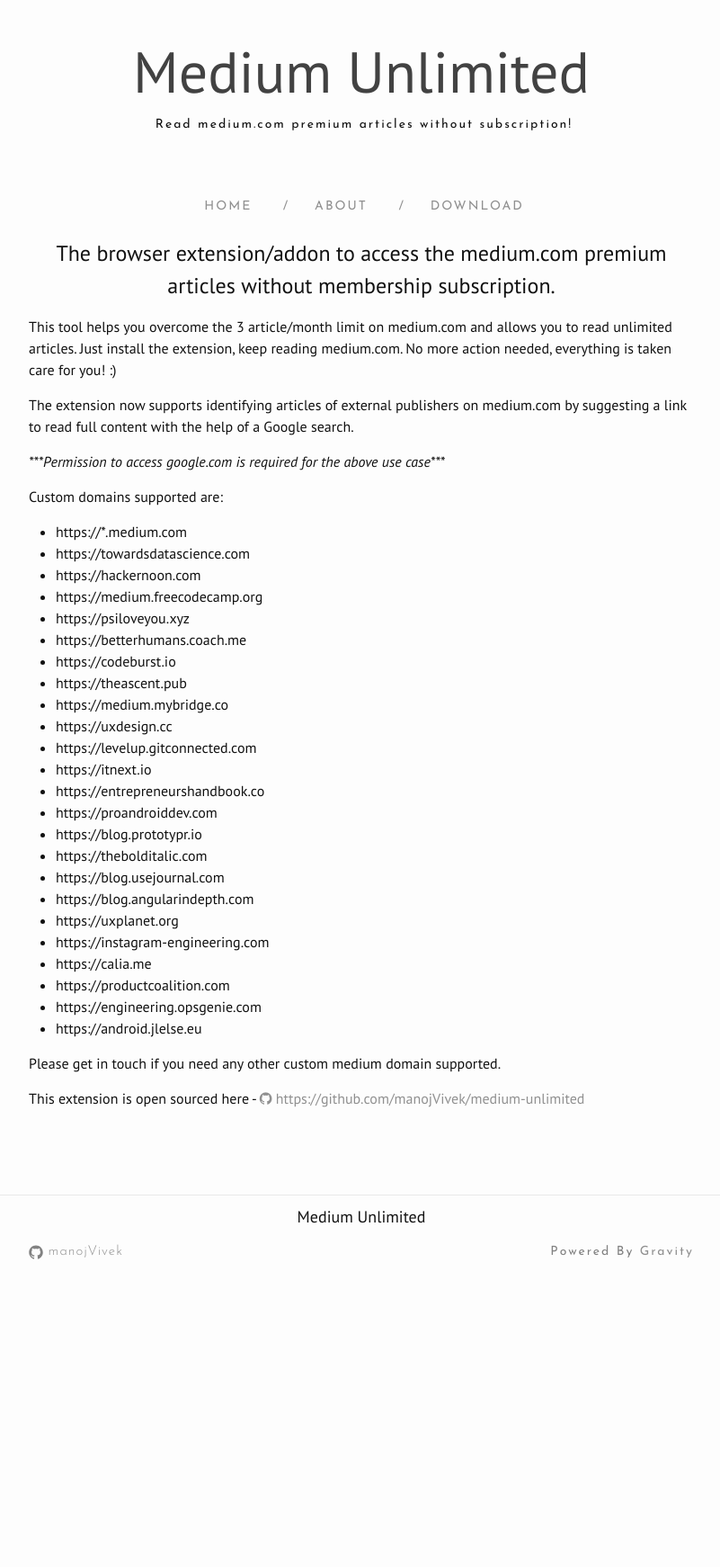
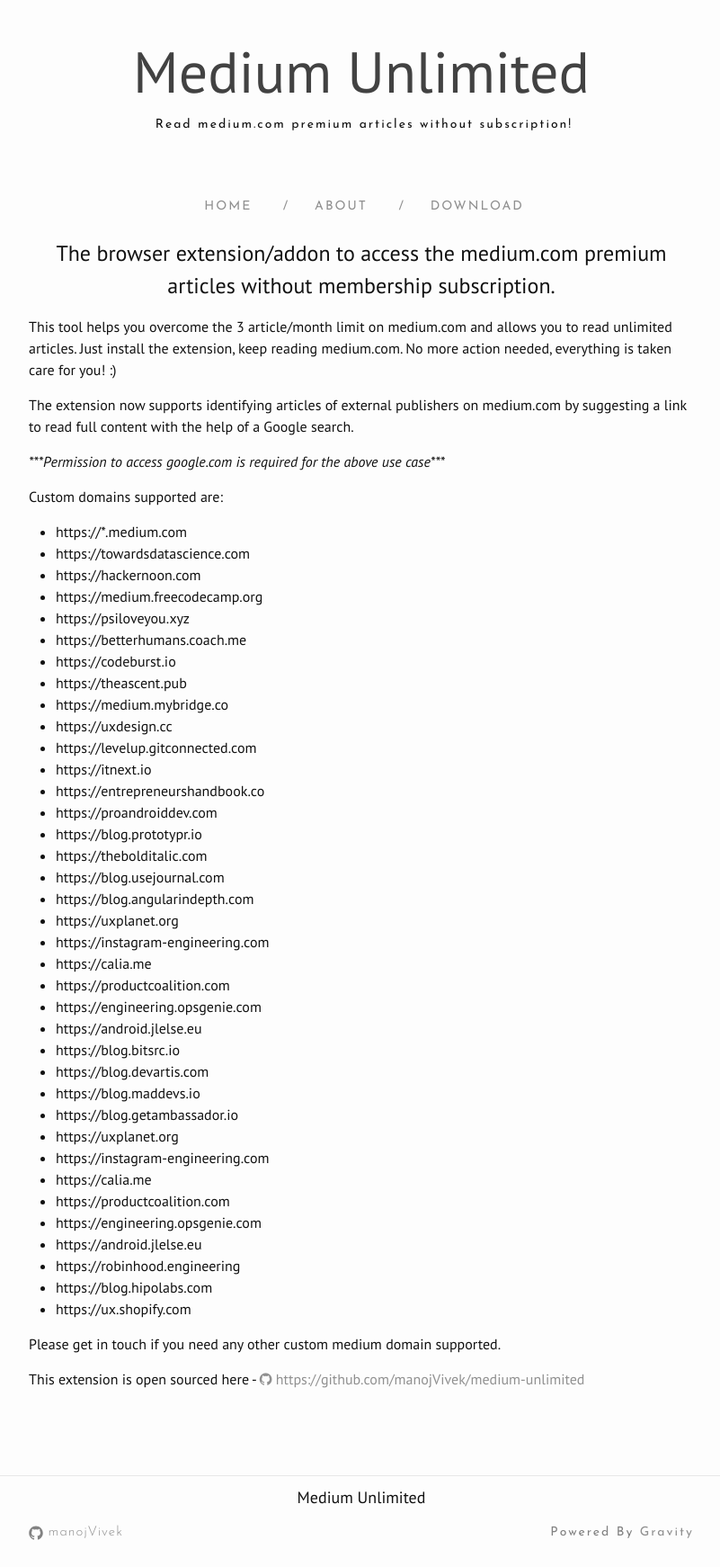
Before and after one commit to manojVivek/medium-unlimited, a Jekyll site: the page built from website/index.html, in a window 1280 px wide. Shown: the whole page at 90% size, without its empty margins (238-1039 px from the left). Built offline with Jekyll 4.4.1, drawn with Linux system fonts in a browser that asks for light colours; nearby versions of some CDN libraries; the list of posts is cut into pages by our own code; before the commit the page ends 1430 px from its top, so only the background shows below that.

Commit message:
Added new domains

```diff
--- a/package.json
+++ b/package.json
@@ -29,7 +29,6 @@
     "css-loader": "^1.0.0",
     "style-loader": "^0.23.0",
     "webpack": "^4.41.5",
-    "webpack-cli": "^3.1.0",
-    "webpack-command": "^0.2.1"
+    "webpack-cli": "^3.1.0"
   }
 }
--- a/src/config.js
+++ b/src/config.js
@@ -1,6 +1,6 @@
 const config = {
   amplitude: {
-    api_key: 'API_KEY',
+    api_key: '<API-KEY>',
   },
 };
 
--- a/src/cookie_interceptors.js
+++ b/src/cookie_interceptors.js
@@ -24,13 +24,16 @@
   'https://blog.bitsrc.io/*',
   'https://blog.devartis.com/*',
   'https://blog.maddevs.io/*',
+  'https://blog.getambassador.io/*',
   'https://uxplanet.org/*',
   'https://instagram-engineering.com/*',
   'https://calia.me/*',
   'https://productcoalition.com/*',
   'https://engineering.opsgenie.com/*',
   'https://android.jlelse.eu/*',
-  'https://robinhood.engineering/*'
+  'https://robinhood.engineering/*',
+  'https://blog.hipolabs.com/*',
+  'https://ux.shopify.com/*',
 ];
 
 export default function intercept(inProgressUrls) {
--- a/website/index.html
+++ b/website/index.html
@@ -91,6 +91,19 @@
       <li>https://productcoalition.com</li>
       <li>https://engineering.opsgenie.com</li>
       <li>https://android.jlelse.eu</li>
+      <li>https://blog.bitsrc.io</li>
+      <li>https://blog.devartis.com</li>
+      <li>https://blog.maddevs.io</li>
+      <li>https://blog.getambassador.io</li>
+      <li>https://uxplanet.org</li>
+      <li>https://instagram-engineering.com</li>
+      <li>https://calia.me</li>
+      <li>https://productcoalition.com</li>
+      <li>https://engineering.opsgenie.com</li>
+      <li>https://android.jlelse.eu</li>
+      <li>https://robinhood.engineering</li>
+      <li>https://blog.hipolabs.com</li>
+      <li>https://ux.shopify.com</li>
     </ul>
     <p>Please get in touch if you need any other custom medium domain supported.</p>
 
```
Also changed, not shown: website/download.md (+1 -1 lines), manifest.json, 5 other files.
